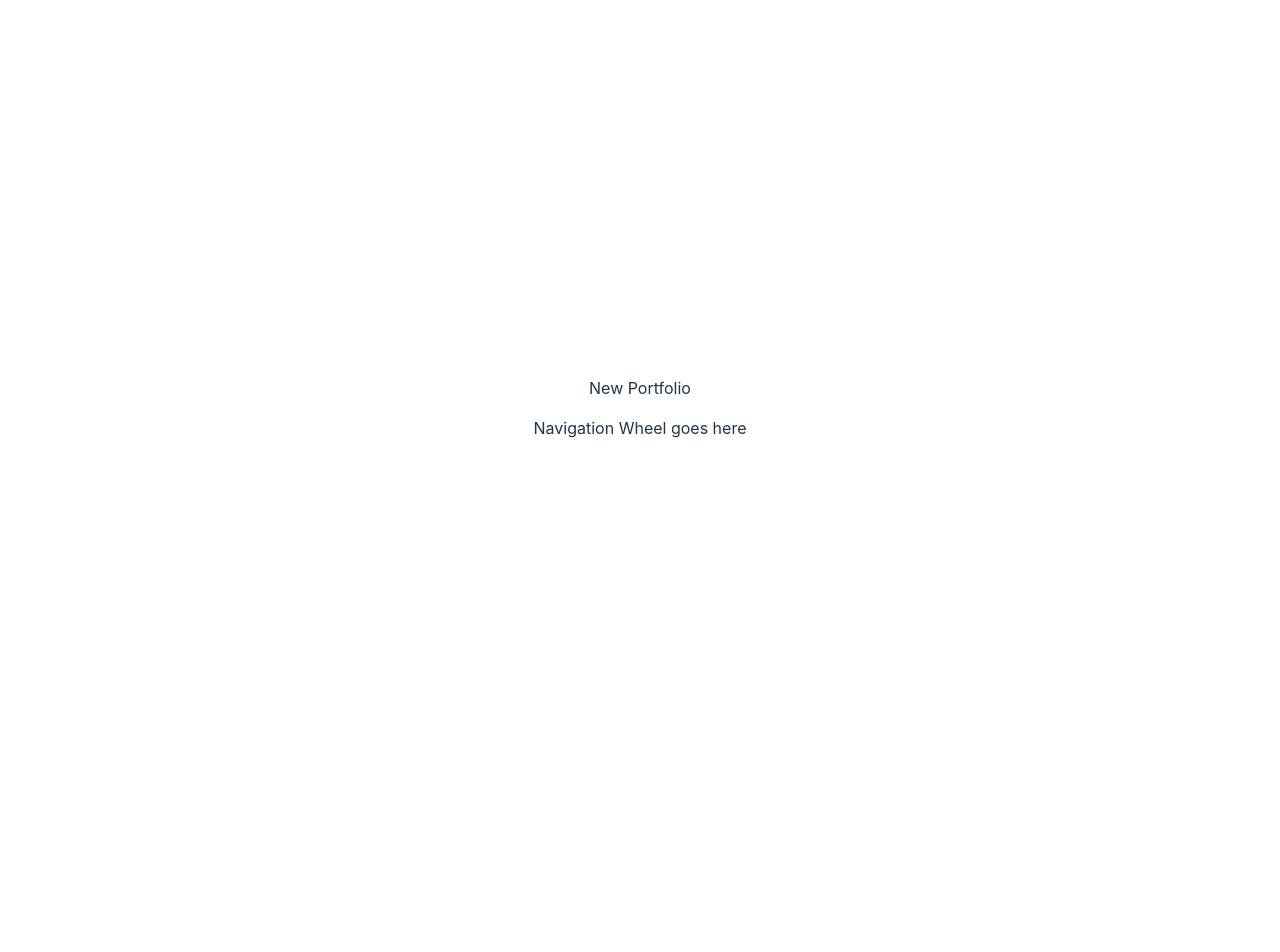
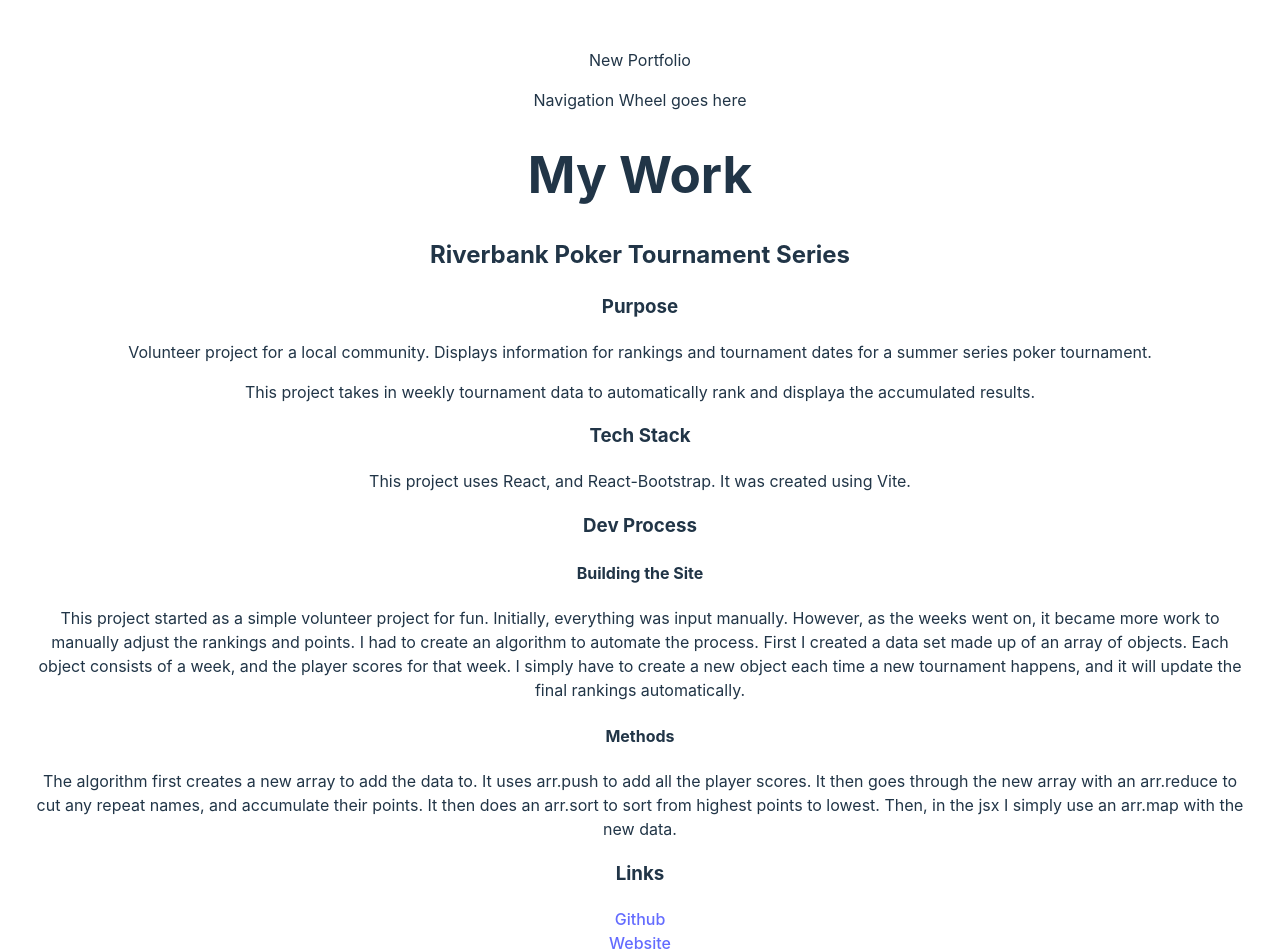
Before and after one commit to SolidSok/new-portfolio, a React (Vite) app: page / in a window 1280 px wide. Shown: the top 952 px of the page. Before the commit the page ends 800 px from the top, so only its background shows below. Built offline with nearby package versions, Linux system fonts and the light colour scheme.

Commit message:
works page updated

```diff
--- a/src/App.jsx
+++ b/src/App.jsx
@@ -1,13 +1,12 @@
-import { useState } from 'react';
-import reactLogo from './assets/react.svg';
-import viteLogo from '/vite.svg';
 import './App.css';
+import MyWorkView from './components/myWork/myWorkView';
 
 function App() {
   return (
     <>
       <p>New Portfolio</p>
       <div>Navigation Wheel goes here</div>
+      <MyWorkView />
     </>
   );
 }
--- a/src/components/myWork/myWork.jsx
+++ b/src/components/myWork/myWork.jsx
@@ -1,9 +1,6 @@
-import React from 'react';
-
-export default function MyWork() {
-  return [
+const myWork = [
   {
-      project: 'Riverbank Seniors Poker Tournament',
+    project: 'Riverbank Poker Tournament Series',
     purpose: [
       'Volunteer project for a local community. Displays information for rankings and tournament dates for a summer series poker tournament.',
       'This project takes in weekly tournament data to automatically rank and displaya the accumulated results.',
@@ -11,23 +8,17 @@ export default function MyWork() {
     techStack: [
       'This project uses React, and React-Bootstrap. It was created using Vite.',
     ],
-      devProcess: [
-        {
+    devProcess: {
       process:
         'This project started as a simple volunteer project for fun. Initially, everything was input manually. However, as the weeks went on, it became more work to manually adjust the rankings and points. I had to create an algorithm to automate the process. First I created a data set made up of an array of objects. Each object consists of a week, and the player scores for that week. I simply have to create a new object each time a new tournament happens, and it will update the final rankings automatically.',
-        },
-        {
       methods:
         'The algorithm first creates a new array to add the data to. It uses arr.push to add all the player scores. It then goes through the new array with an arr.reduce to cut any repeat names, and accumulate their points. It then does an arr.sort to sort from highest points to lowest. Then, in the jsx I simply use an arr.map with the new data.',
     },
-      ],
-      links: [
-        {
+    links: {
       github:
         'https://github.com/SolidSok/riverbankvillagetournaments/tree/main',
       site: 'https://riverbankvillagetournaments.netlify.app/',
     },
-      ],
   },
   {
     project: 'Fire Emblem Engage Unit Builder',
@@ -38,43 +29,51 @@ export default function MyWork() {
     techStack: [
       'This project uses React and React-Bootstrap. It was also created using Vite.',
     ],
-      devProcess: [
-        {
+    devProcess: {
       process:
         "This started off as a fun idea to help me visualize how I would build certain units. There are lots of resources on the web that show this information, but they aren't very easy to understand. This application makes each character build easy to visualize by having the three most important aspects front and center. The displayed character and stats will change depending on which character, class, and emblem are selected.",
-        },
-        {
+
       methods:
         'The data is taken from a set of arrays in each section. The code itself is pretty straightforward. There are different views for each selection: units, classes, emblems. useState is implemented for any selection changes. The parameters passed into each view is determined by the useState. React-bootstrap is used to adjust the display depending on the screen size while also providing easy to use tools like cards and accordions.',
     },
-      ],
-      links: [
-        {
+    links: {
       github: 'https://github.com/SolidSok/fe-engage/tree/main',
       site: 'https://engagebuilder.netlify.app/',
     },
-      ],
   },
   {
-      project: '',
+    project: 'Eorzean Cuisine',
+    purpose: [
+      'Web App to simulate a restaurant menu. Items are recipes taken from the critically acclaimed MMORPG, Final Fantasy 14.',
+    ],
+    techStack: [
+      'Data is pulled from a database I made on MongoDB. The client was made in React, and uses a custom REST API that I made with Node and Express.',
+    ],
+    devProcess: {
+      process:
+        'I made this project shortly after finishing my Web Development course at CareerFoundry. I am a long time fan of the Final Fantasy Series, and have countless hours sunk into FF14. I wanted to create something fun that was related to it. So I went to work on creating a selection of items in MongoDB that would display a variety of cultures in the game.',
+      methods:
+        'Collections were made in Mongo and uploaded to MongoDB. I then made the API using Node and Express to use custom endpoints for different items. The Frontend Client is made in React and uses Axios to fetch the required data. The API was hosted on Heroku. Unfortunately, sometime after hosting it Heroku changed their free policy, and the API is no longer up and running.',
+    },
+    links: {
+      github: 'https://github.com/SolidSok/eorzean-cuisine',
+      site: 'https://eorzean-cuisine.vercel.app/locations',
+    },
+  },
+  {
+    project: 'React Native Chat App',
     purpose: [],
     techStack: [],
-      devProcess: [],
-      links: [{ github: '', site: '' }],
+    devProcess: {},
+    links: { github: 'https://github.com/SolidSok/chat-app', site: null },
   },
   {
-      project: '',
+    project: 'Portfolio',
     purpose: [],
     techStack: [],
-      devProcess: [],
-      links: [{ github: '', site: '' }],
-    },
-    {
-      project: '',
-      purpose: [],
-      techStack: [],
-      devProcess: [],
-      links: [{ github: '', site: '' }],
+    devProcess: {},
+    links: { github: '', site: '' },
   },
 ];
-}
+
+export default myWork;
--- a/src/components/myWork/myWorkView.jsx
+++ b/src/components/myWork/myWorkView.jsx
@@ -0,0 +1,39 @@
+import myWork from './myWork';
+export default function MyWorkView() {
+  return (
+    <div>
+      <h1>My Work</h1>
+      {myWork.map(work => (
+        <div key={work.project}>
+          <h2>{work.project}</h2>{' '}
+          <div>
+            <h3>Purpose</h3>
+
+            {work.purpose.map(item => (
+              <p key={item}>{item}</p>
+            ))}
+          </div>
+          <div>
+            <h3>Tech Stack</h3>
+            <p>{work.techStack}</p>
+          </div>
+          <div>
+            <h3>Dev Process</h3>
+            <h4>Building the Site</h4>
+            <p>{work.devProcess.process}</p>
+            <h4>Methods</h4>
+            <p>{work.devProcess.methods}</p>
+          </div>
+          <div>
+            <h3>Links</h3>
+            <a href={work.links.github}>Github</a>
+            <br />
+            {work.links.site !== null ? (
+              <a href={work.links.site}>Website</a>
+            ) : null}
+          </div>
+        </div>
+      ))}
+    </div>
+  );
+}
```
Also changed, not shown: 1 other file (tests, documents, lock files or other folders). Lines whose indentation alone changed are shown as unchanged.
